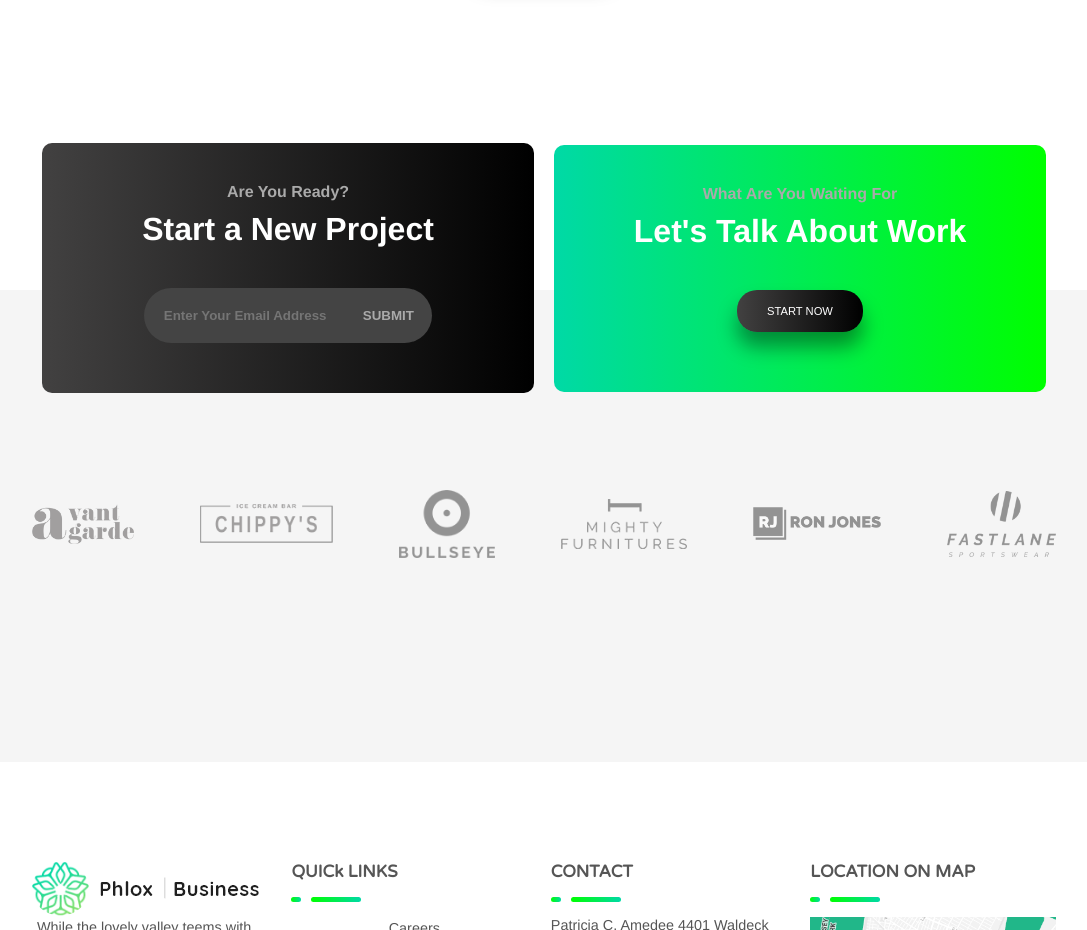
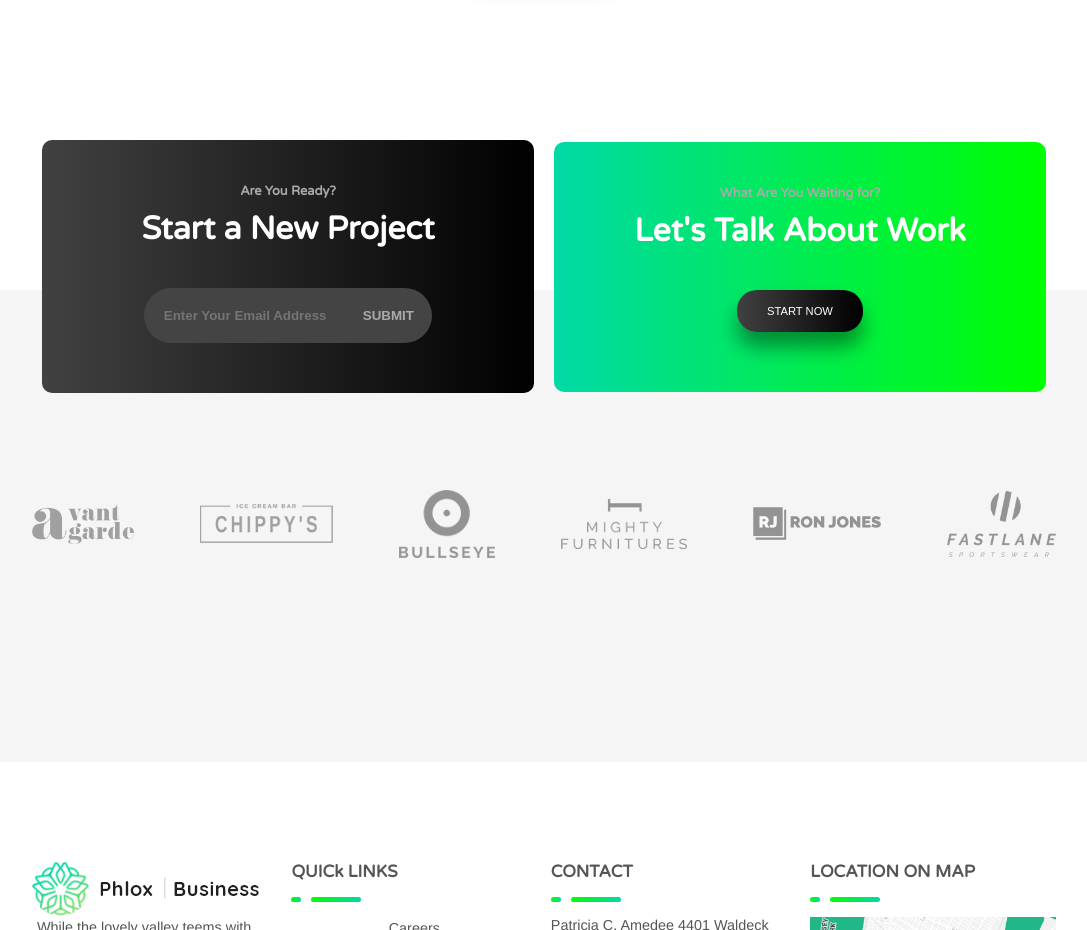
Before and after one commit to mecarm/proj-html-vuejs, a Vue app: page / in a window 1280 px wide. Shown: the part 7340-8270 px from the top of the page, without its empty margins (96-1183 px from the left). Built offline with nearby package versions, Linux system fonts and the light colour scheme.

Commit message:
fix font e size news section

```diff
--- a/src/components/NewsBlogSection.vue
+++ b/src/components/NewsBlogSection.vue
@@ -43,7 +43,7 @@
         </div>
       </div>
       <div class="card-cta card-start">
-        <span>What Are You Waiting For</span>
+        <span>What Are You Waiting for?</span>
         <h1>Let's Talk About Work</h1>
         <div class="button-center-2">
             <button>START NOW</button>
@@ -170,6 +170,7 @@ section{
   position: absolute;
   bottom: -10%;
   left: 10%;
+  font-family: 'Varela Round', sans-serif;
   .card-cta{
     text-align: center;
     width: calc(100% / 2);
@@ -180,6 +181,7 @@ section{
     span{
       color: $lightGrey-text;
       font-weight: bold;
+      font-size: 0.8rem;
     }
     h1{
       padding: 10px 0;
```
